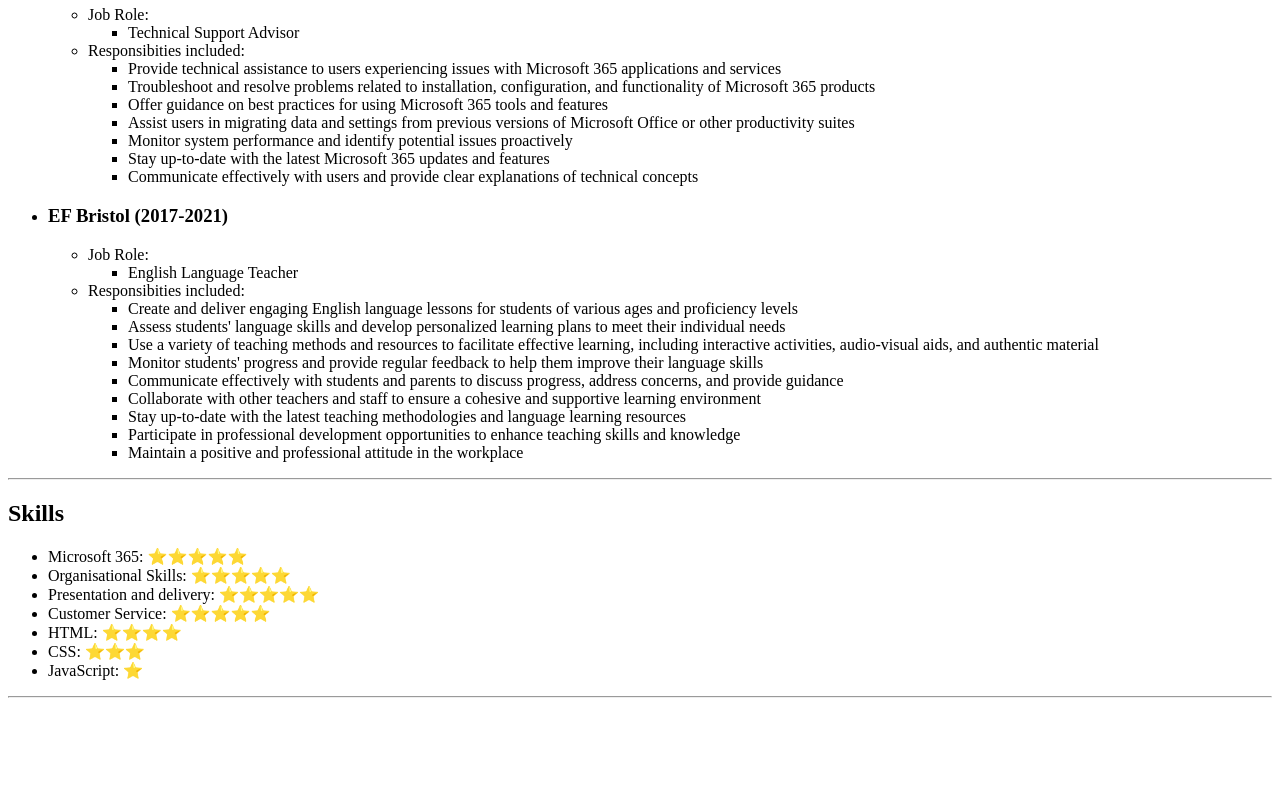
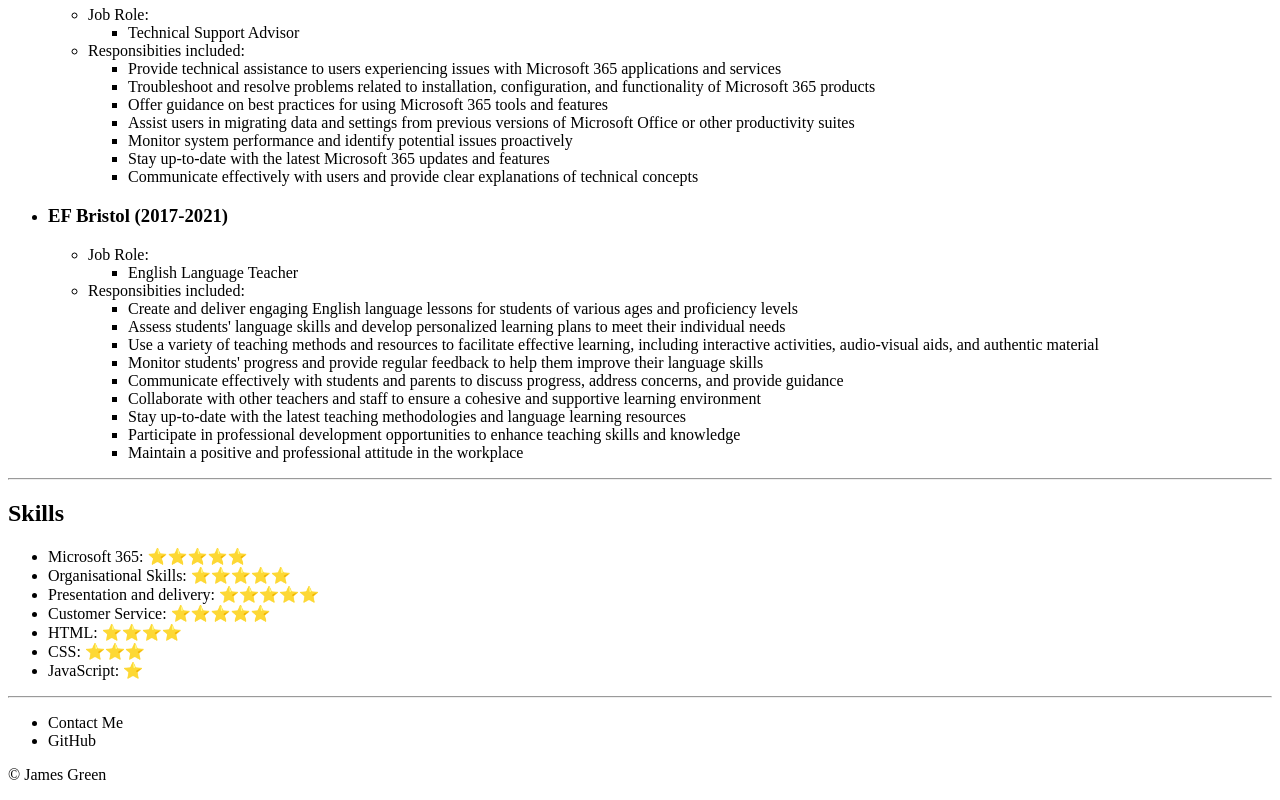
Before and after one commit to PlebianJim/capstone-project-1, a plain HTML site: page index.html in a window 1280 px wide. Shown: the part 975-1775 px from the top of the page. Before the commit the page ends 1681 px from the top, so only its background shows below. Drawn offline with Linux system fonts and the light colour scheme.

Commit message:
added copywrite symbol to footer

```diff
--- a/index.html
+++ b/index.html
@@ -114,7 +114,11 @@
     </section>
     <hr>
     <footer>
-
+        <ul>
+            <li>Contact Me</li>
+            <li>GitHub</li>
+        </ul>
+        <p>&copy; James Green</p>
     </footer>
 </body>
 </html>
```
